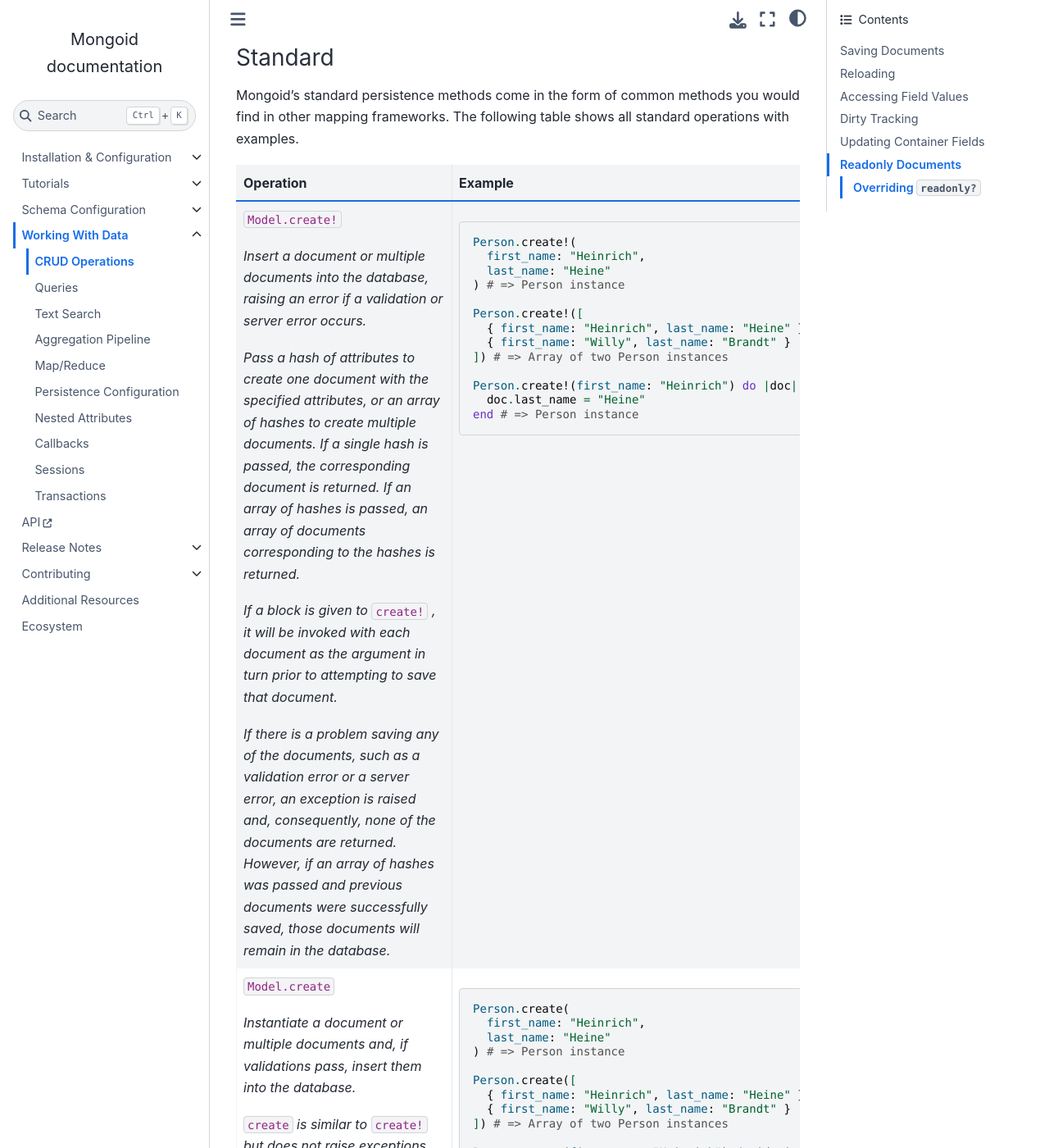
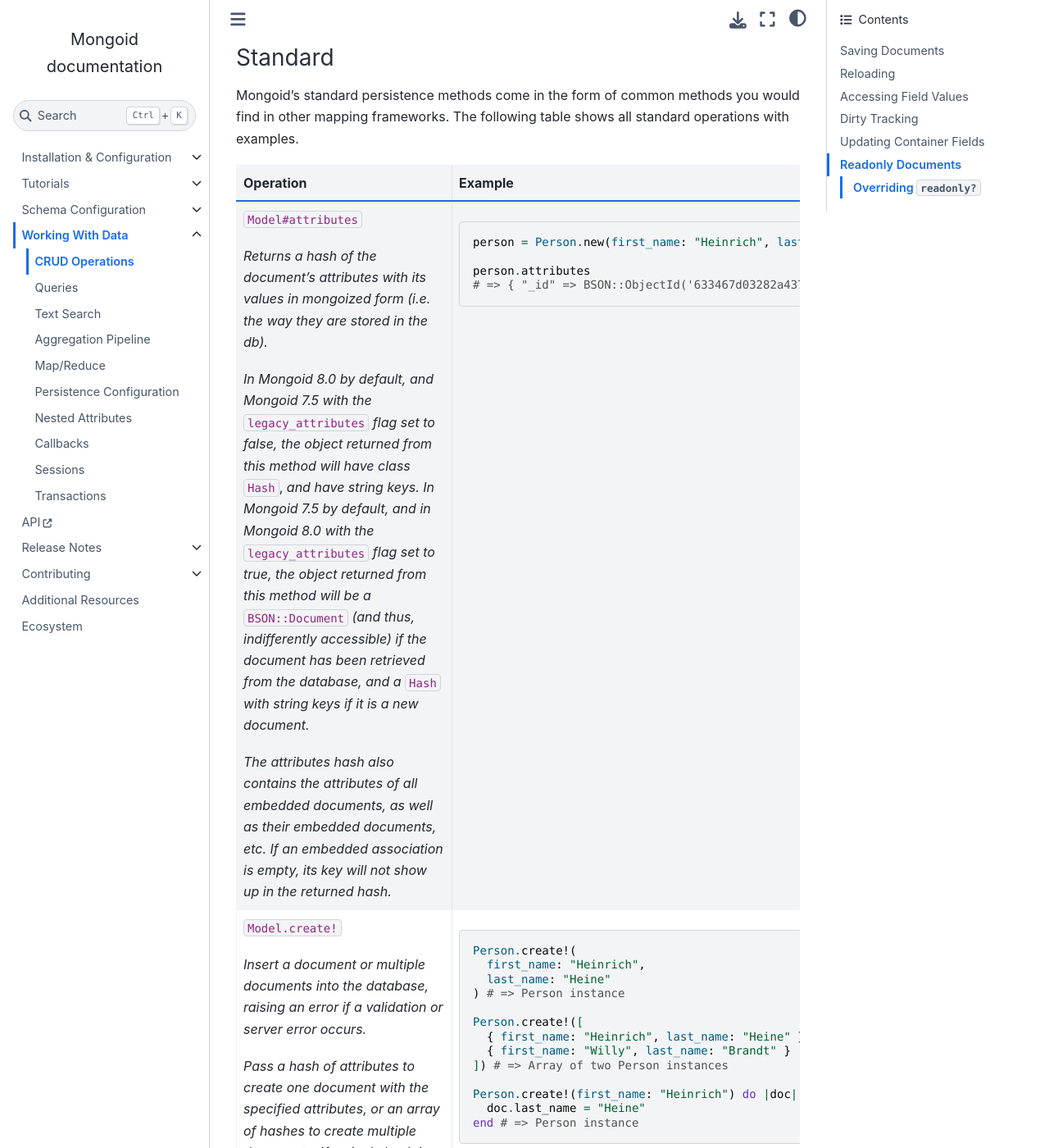
Before and after one commit to i80and/docs-mongoid, a Sphinx documentation site: the page built from docs/reference/crud.txt, in a window 1280 px wide and 1400 px high, scrolled down 1074 px. Shown: the whole window at 82% size. Built offline with Sphinx 7.4.7 and the Sphinx Book theme 1.1.4, drawn with Linux system fonts in a browser that asks for light colours; cross-references to code outside the pages are shown as plain code.

Commit message:
MONGOID-5312 Document attributes method in reference (#5477)
* MONGOID-5312 Document attributes method in reference

* Apply suggestions from code review

Co-authored-by: Oleg Pudeyev <39304720+p-mongo@users.noreply.github.com>

* MONGOID-5312 update languagw

Co-authored-by: Oleg Pudeyev <39304720+p-mongo@users.noreply.github.com>

```diff
--- a/docs/reference/crud.txt
+++ b/docs/reference/crud.txt
@@ -36,6 +36,32 @@ operations with examples.
 
    * - Operation
      - Example
+
+   * - ``Model#attributes``
+
+       *Returns a hash of the document's attributes with its values in
+       mongoized form (i.e. the way they are stored in the db).*
+
+       *In Mongoid 8.0 by default, and Mongoid 7.5 with the*
+       ``legacy_attributes`` *flag set to false, the object returned from this
+       method will have class* ``Hash``, *and have string keys. In Mongoid 7.5
+       by default, and in Mongoid 8.0 with the* ``legacy_attributes`` *flag set
+       to true, the object returned from this method will be a*
+       ``BSON::Document`` *(and thus, indifferently accessible) if the document
+       has been retrieved from the database, and a* ``Hash`` *with string keys
+       if it is a new document.*
+
+       *The attributes hash also contains the attributes of all embedded
+       documents, as well as their embedded documents, etc. If an embedded
+       association is empty, its key will not show up in the returned hash.*
+
+     -
+        .. code-block:: ruby
+
+          person = Person.new(first_name: "Heinrich", last_name: "Heine")
+
+          person.attributes
+          # => { "_id" => BSON::ObjectId('633467d03282a43784c2d56e'), "first_name" => "Heinrich", "last_name" => "Heine" }
 
    * - ``Model.create!``
 
```
